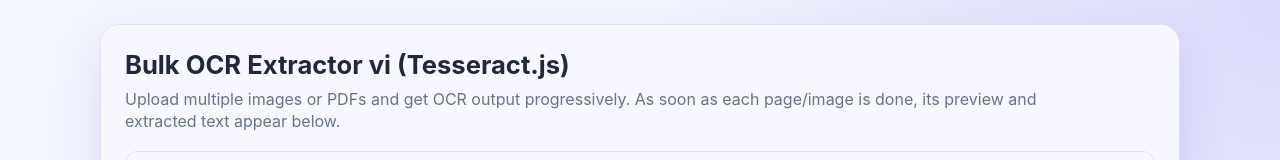
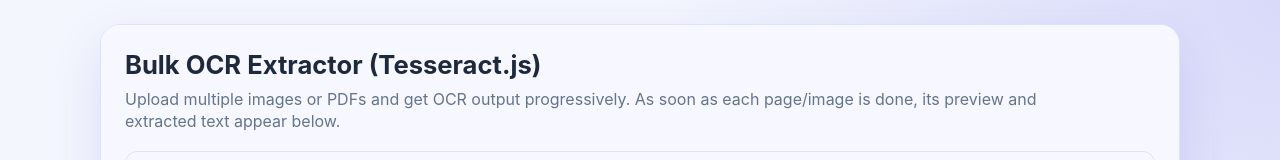
Before and after one commit to BR1JM0H4N/TSrect-ocr, a plain HTML site: page index.html in a window 1280 px wide. Shown: the top 160 px of the page. Drawn offline with Linux system fonts and the light colour scheme.

Commit message:
Update index.html

```diff
--- a/index.html
+++ b/index.html
@@ -278,7 +278,7 @@
 <body>
 <main class="app">
 <section class="top">
-<h1>Bulk OCR Extractor vi (Tesseract.js)</h1>
+<h1>Bulk OCR Extractor (Tesseract.js)</h1>
 <div class="subtitle">
 Upload multiple images or PDFs and get OCR output progressively. As soon as each page/image is done, its preview and extracted text appear below.
 </div>
```
